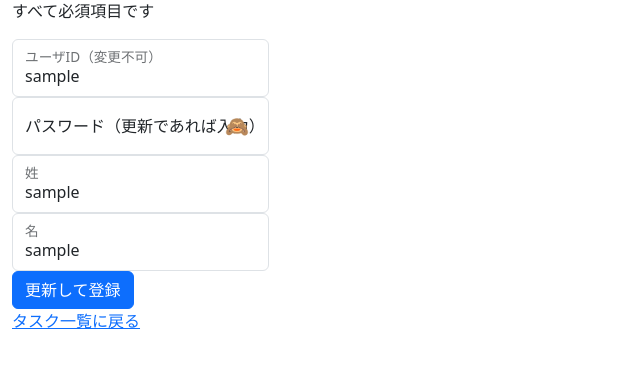
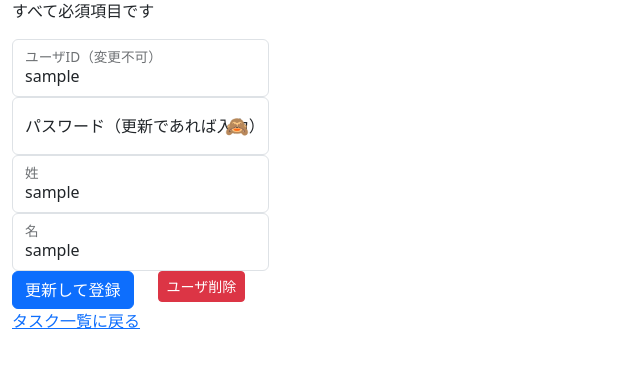
Before and after one commit to s25g2120/flask-face-app, a Flask app: page /update_user in a window 1280 px wide. Shown: the part 104-472 px from the top of the page, without its empty margins (0-640 px from the left). Run offline with Flask 3, Linux system fonts and the light colour scheme; the visitor is signed in with stand-in values (Sample User, id 1); data that the repository does not hold is empty.

Commit message:
ユーザ削除ボタン追加

```diff
--- a/templates/update_user.html
+++ b/templates/update_user.html
@@ -50,7 +50,13 @@
 
     <div class="row">
         <div class="col-auto">
-            <input class="btn btn-primary" type="submit" value="更新して登録">
+            <form action="/update_user" method="post">
+                <input class="btn btn-primary" type="submit" value="更新して登録">
+            </form>
+        </div>
+
+        <div class="col-auto">
+            <a href="/delete_user" class="btn btn-danger btn-sm">ユーザ削除</a>
         </div>
     </div>
     <a href="/login">タスク一覧に戻る</a>
```
